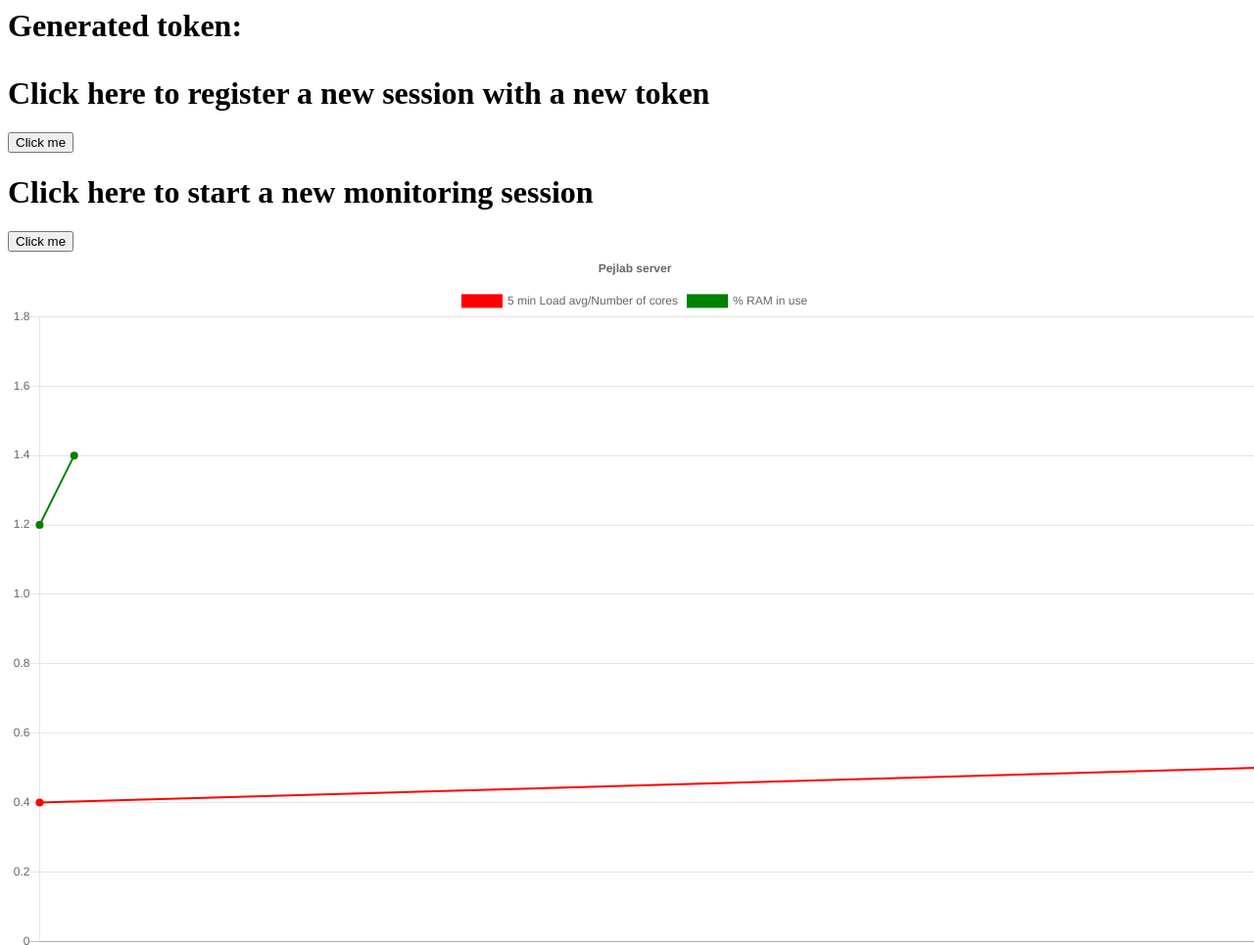
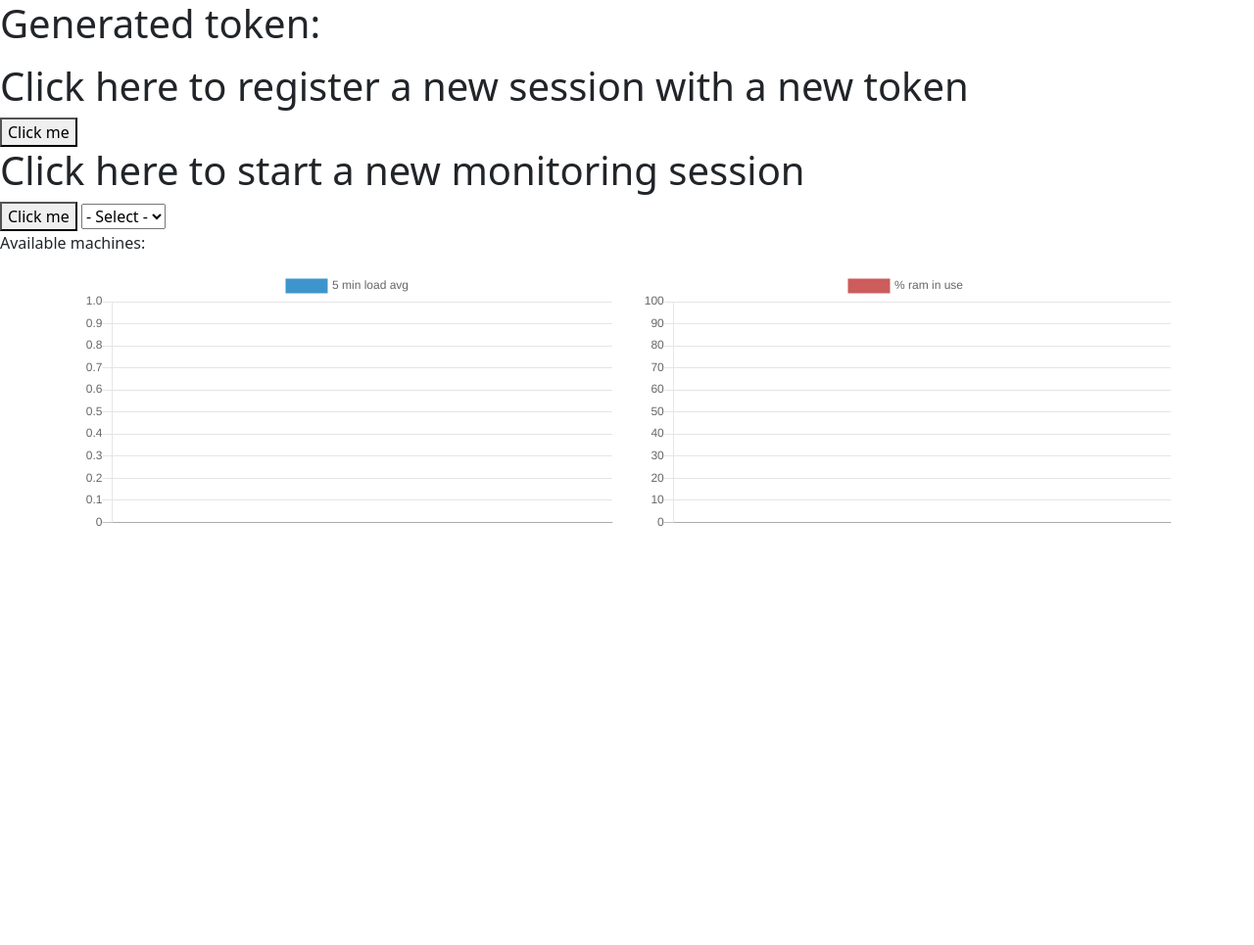
Before and after one commit to wickdChromosome/http_sysmon, a plain HTML site: page www/index.html in a window 1280 px wide. Shown: the whole page at 98% size. After the commit the page ends 800 px from the top, so only its background shows below. Drawn offline with nearby package versions, Linux system fonts and the light colour scheme; no server answers.

Commit message:
Got charting to work

```diff
--- a/www/index.html
+++ b/www/index.html
@@ -6,7 +6,9 @@
 	<script src="https://cdnjs.cloudflare.com/ajax/libs/Chart.js/2.5.0/Chart.min.js"></script>
 
 
-
+	<script src="https://cdn.jsdelivr.net/npm/bootstrap@5.0.2/dist/js/bootstrap.min.js" integrity="sha384-cVKIPhGWiC2Al4u+LWgxfKTRIcfu0JTxR+EQDz/bgldoEyl4H0zUF0QKbrJ0EcQF" crossorigin="anonymous"></script>
+	<link rel="stylesheet" href="https://cdn.jsdelivr.net/npm/bootstrap@5.0.2/dist/css/bootstrap.min.css" integrity="sha384-EVSTQN3/azprG1Anm3QDgpJLIm9Nao0Yz1ztcQTwFspd3yD65VohhpuuCOmLASjC" crossorigin="anonymous">
+	<script src="https://cdn.jsdelivr.net/npm/bootstrap@5.0.2/dist/js/bootstrap.bundle.min.js" integrity="sha384-MrcW6ZMFYlzcLA8Nl+NtUVF0sA7MsXsP1UyJoMp4YLEuNSfAP+JcXn/tWtIaxVXM" crossorigin="anonymous"></script>
 
 	</head>
 
@@ -18,71 +20,168 @@
 		<button onclick="generate_token()">Click me</button>
 
 		<h1> Click here to start a new monitoring session </h1>
-		<button onclick="start_monitoring()">Click me</button>
+		<button onclick="start_monitoring('aiRrV41mtzxlYvKWrO72tK0LK0e1zLOZ')">Click me</button>
 
+		<select id="sel_depart">
+	   	<option value="0">- Select -</option>
+		</select>
 
-		<canvas id="line-chart" width="800" height="450"></canvas>
+		<div id="machine_charts">
+			<p>Available machines: <p id="machines"></p></p>
+
+			<div style="background:'blue';width:95%;" class="container">
+				<div class="row">
+			<div style="width:50%" class="col-md">
+			<canvas id="load-chart" ></canvas>
+			</div>
+
+			<div style="width:50%" class="col-md">
+			<canvas id="ram-chart" ></canvas>
+			</div>
+
+				</div>
+
+			</div>
+
+		</div>
+
 		<script>
 
-		var ctx = document.getElementById("line-chart").getContext("2d");
-		var myChart = new Chart(ctx, {
+		load_ctx = new Chart(document.getElementById("load-chart"), {
 		  type: 'line',
 		  data: {
+		    labels: [],
 		    datasets: [{
-		      type: 'line',
-		      label: '5 min Load avg/Number of cores',
-						    data: [{x:0,y:0.4},{x:12,y:0.5}],
-		      borderColor: 'red',
-		      backgroundColor: 'red',
-		      borderWidth: 2,
-		      fill: false,
-		    }, {
-		      type: 'line',
-		      label: '% RAM in use',
-						    data: [{x:0,y:1.2},{x:17,y:1.4}],
-		      borderColor: 'green',
-		      backgroundColor: 'green',
-		      borderWidth: 2,
-		      fill: false,
-		      xAxisID: 'x-axis-2',
-		    }]
+			data: [],
+			label: "5 min load avg",
+			borderColor: "#3e95cd",
+			fill: false
+		      }, 		    ]
 		  },
 		  options: {
-		    responsive: true,
+
+		scales: {
+			yAxes: [{
+			    display: true,
+			    ticks: {
+				suggestedMin: 0,    // minimum will be 0, unless there is a lower value.
+			    }
+			}]
+		    },
 		    title: {
-		      display: true,
-		      text: 'Pejlab server'
-		    },
-		    tooltips: {
-		      mode: 'nearest',
-		      intersect: true,
-		    },
-		    scales: {
-		      xAxes: [{
-			gridLines: {
-			  offsetGridLines: false,
-			}
-		      }, {
-			id: 'x-axis-2',
-			type: 'linear',
-			position: 'bottom',
-			display: false,
-			ticks: {
-			  min: 0,
-			  max: 600,
-			  stepSize: 20
-			}
-		      }],
-		      yAxes: [{
-			ticks: {
-			  min: 0,
-			  max: 1.8
-			}
-		      }]
+		      display: false,
+		      text: ''
 		    }
 		  }
 		});
 
+
+		ram_ctx = new Chart(document.getElementById("ram-chart"), {
+		  type: 'line',
+		  data: {
+		    labels: [],
+		    datasets: [{
+			data: [],
+			label: "% ram in use",
+			borderColor: "indianred",
+			fill: false
+		      }, 		    ]
+		  },
+		  options: {
+
+	scales: {
+		yAxes: [{
+		    display: true,
+		    ticks: {
+			suggestedMin: 0,    // minimum will be 0, unless there is a lower value.
+			suggestedMax: 100,    // minimum will be 0, unless there is a lower value.
+		    }
+		}]
+	    },
+
+		title: {
+		      display: false,
+		      text: ''
+		    }
+		  }
+		});
+
+		function addData(chart, label, data) {
+
+		    if (chart.data.labels.length > 60) {
+
+			chart.data.labels.shift();
+
+
+		    }
+
+		    chart.data.labels.push(label);
+		    chart.data.datasets.forEach((dataset) => {
+
+			    if (dataset.data.length > 60) {
+
+				dataset.data.shift();
+
+
+			    }
+
+			dataset.data.push(data);
+		    });
+		    chart.update();
+		}
+
+
+
+
+		function fetch_data(load_ctx, ram_ctx) {
+
+			var lastupdated = 0; // unix time for when it was last updated
+			var token = "fa37JncCHryDsbzayy4cBWDxS22JjzhM";
+			var hostname = "bencepc";
+			var interval = 5000;  // 1000 = 1 second, 3000 = 3 seconds
+			function doAjax() {
+			    $.ajax({
+				    type: 'POST',
+				    url: 'fetch',
+				    data: {
+				        access_token:token,
+				        host_name:hostname
+				    },
+				    dataType: 'json',
+				    success: function (data) {
+
+					console.log(data);
+					var unix_time = parseInt(data["MAX(UNIX_TIME)"]);
+					if (lastupdated < unix_time) {
+
+						var loadavg = parseFloat(data["LOAD_AVG"]);
+						var ramperc = parseFloat(data["RAM_PERC"]);
+						const date = new Date(unix_time*1000);
+						//const datestring = date.toLocaleDateString("en-US");
+						const timestring = date.toLocaleTimeString("en-US");
+
+						addData(load_ctx, timestring, loadavg);
+						addData(ram_ctx, timestring, ramperc);
+
+						lastupdated = unix_time
+					}
+
+				    },
+
+				    complete: function (data) {
+					    // Schedule the next
+					    setTimeout(doAjax, interval);
+				    }
+			    });
+			} setTimeout(doAjax, interval);
+
+
+		}
+
+
+
+
+		fetch_data(load_ctx, ram_ctx);
 
 
 		</script>
@@ -90,20 +189,33 @@
 
 	<script>
 
+
+
+
+
 		function start_monitoring(token) {
 
-			var interval = 1000;  // 1000 = 1 second, 3000 = 3 seconds
+			var prev_machine_list = [];
+			var current_charts_list = {};
+
+			var token = "aiRrV41mtzxlYvKWrO72tK0LK0e1zLOZ";
+			var interval = 3000;  // 1000 = 1 second, 3000 = 3 seconds
 			function doAjax() {
 			    $.ajax({
 				    type: 'POST',
-				    url: 'monitor',
+				    url: 'list',
 				    data: {
 				        access_token:token
 				    },
 				    dataType: 'json',
 				    success: function (data) {
-					    $('#hidden').val(data);// first set the value
+
+				    	document.getElementById("machines").innerHTML = data;
+					console.log(data);
+					watch_charts(current_charts_list, data)
+
 				    },
+
 				    complete: function (data) {
 					    // Schedule the next
 					    setTimeout(doAjax, interval);
@@ -112,6 +224,7 @@
 			} setTimeout(doAjax, interval);
 
 		}
+
 
 
 		function register_session(token) {
```
Also changed, not shown: 5 other files.
